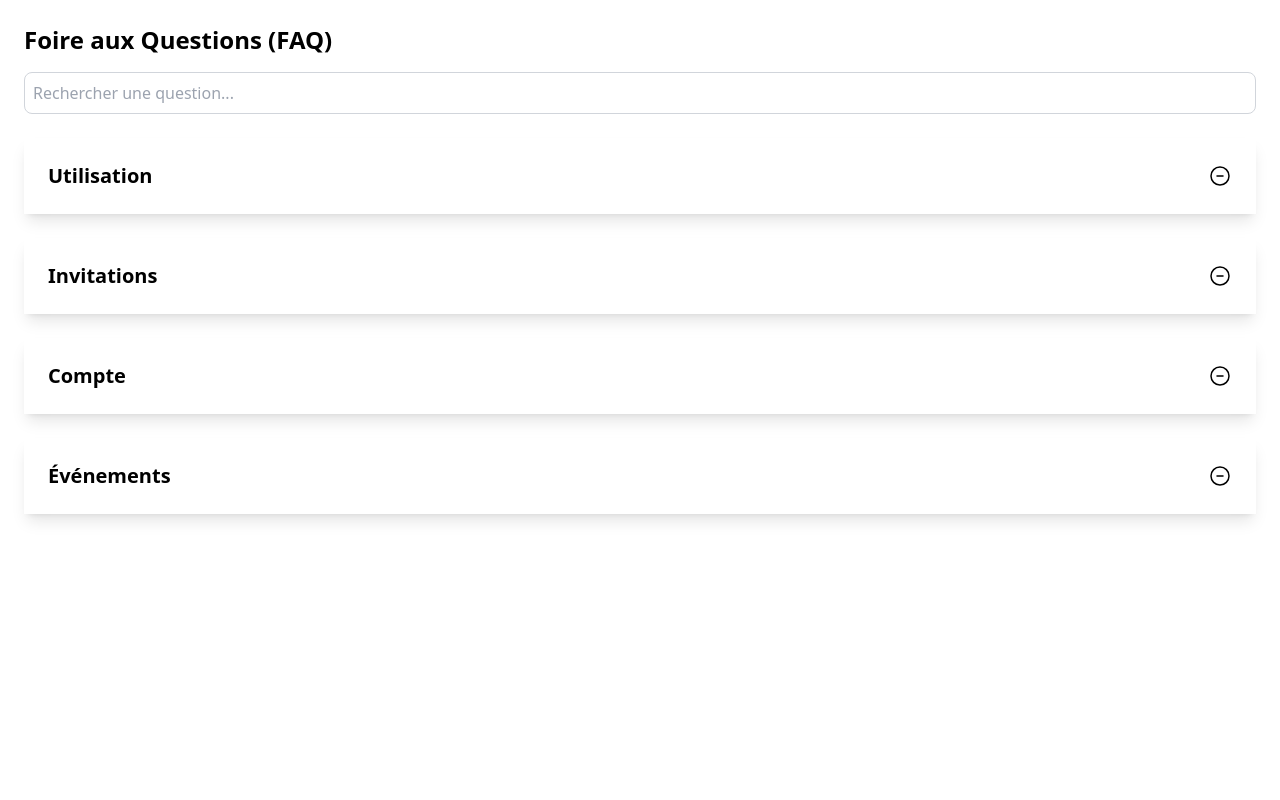
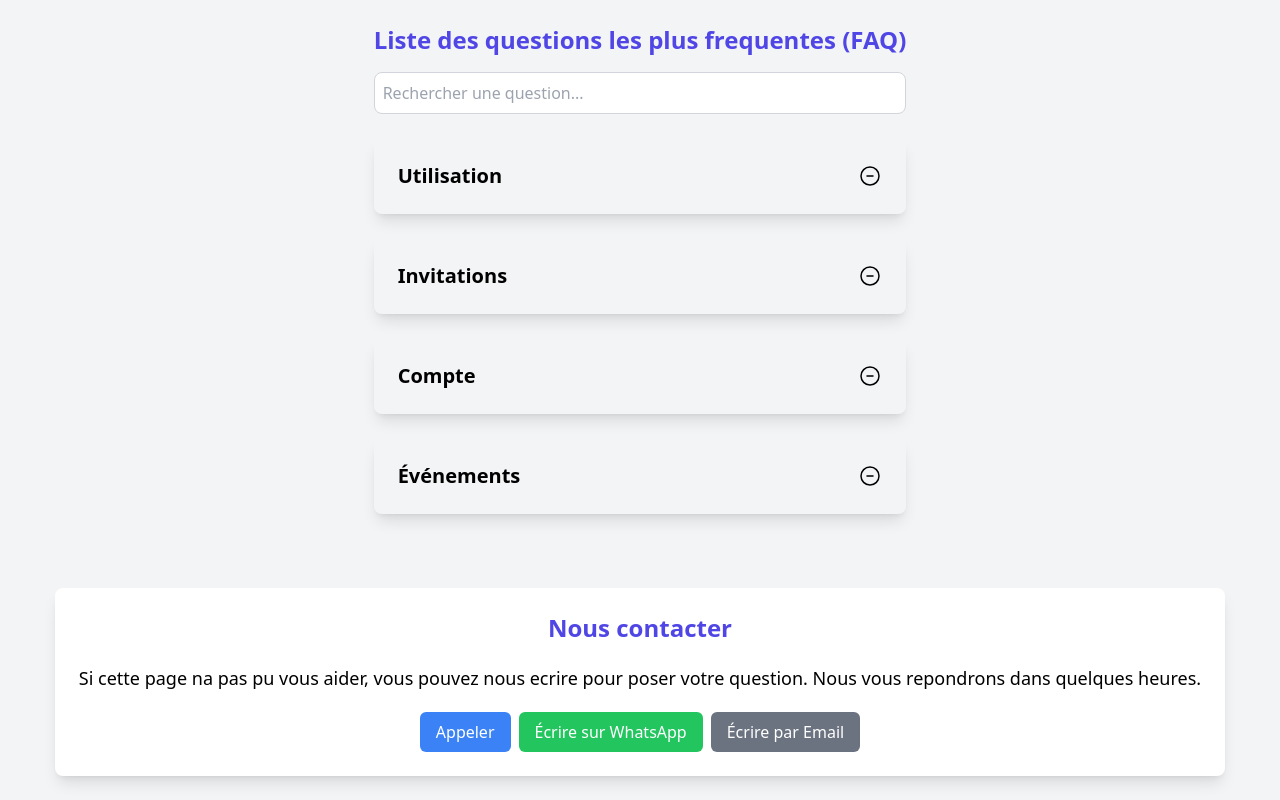
Before and after one commit to billy-java/soirie, a React (Vite) app: page /faq in a window 1280 px wide. Built offline with nearby package versions, Linux system fonts and the light colour scheme.

Commit message:
first commit

```diff
--- a/package.json
+++ b/package.json
@@ -14,6 +14,7 @@
     "@reduxjs/toolkit": "^2.5.0",
     "@types/react-redux": "^7.1.34",
     "@types/react-router-dom": "^5.3.3",
+    "fuse.js": "^7.0.0",
     "react": "^18.3.1",
     "react-dom": "^18.3.1",
     "react-hook-form": "^7.54.2",
--- a/src/components/DepensesSection.tsx
+++ b/src/components/DepensesSection.tsx
@@ -184,7 +184,7 @@ const SectionDepenses: React.FC<DepensesProps> = ({
             {data.modifier?.id === depense.id ? (
               <form
                 onSubmit={validerModification}
-                className="flex flex-wrap gap-2 mr-4">
+                className="flex flex-wrap flex-grow gap-2 mr-4">
                 <input
                   type="text"
                   value={data.modifier?.nom || ''}
--- a/src/components/TachesSection.tsx
+++ b/src/components/TachesSection.tsx
@@ -156,7 +156,7 @@ const TachesSection: React.FC<TachesProps> = ({ tachesProps = [] }) => {
             {data.modifier?.id === tache.id ? (
               <form
                 onSubmit={validerModification}
-                className="flex flex-wrap gap-2 mr-4">
+                className="flex flex-wrap flex-grow gap-2 mr-4">
                 <input
                   type="text"
                   value={data.modifier?.titre || ''}
--- a/src/pages/evenements/menu/Faq.tsx
+++ b/src/pages/evenements/menu/Faq.tsx
@@ -2,6 +2,7 @@ import { useState } from 'react';
 import { faqData } from '../../../lib/localDB';
 import { iconsListe } from '../../../lib/iconsListe';
 import { IFaq } from '../../../lib/interfaces/entites';
+import Fuse from 'fuse.js';
 
 const Faq = () => {
   const [searchQuery, setSearchQuery] = useState(''); // Recherche dynamique
@@ -13,25 +14,39 @@ const Faq = () => {
     // TODO: Ajouter la logique pour stocker ou traiter les feedbacks.
   };
 
+  // Configuration de Fuse.js pour une recherche fuzzy
+  const fuse = new Fuse(faqData, {
+    keys: ['question', 'reponse'], // Champs à inclure dans la recherche
+    threshold: 0.3, // Plus la valeur est basse, plus la recherche est stricte
+    includeScore: false,
+    ignoreLocation: true,
+  });
+
   // Filtre des FAQs basé sur la recherche
-  const filteredFaqs = faqData.filter(
-    (faq) =>
-      faq.question.toLowerCase().includes(searchQuery.toLowerCase()) ||
-      faq.reponse.toLowerCase().includes(searchQuery.toLowerCase())
-  );
+  const filteredFaqs = searchQuery
+    ? fuse.search(searchQuery).map((result) => result.item)
+    : faqData;
 
-  // Groupement des FAQs par catégorie après filtrage
-  const groupedFaqs = filteredFaqs.reduce((acc, faq) => {
+  // Groupement des FAQs par catégorie après filtrage (uniquement si pas de recherche)
+  const groupedFaqs = searchQuery
+    ? {}
+    : faqData.reduce(
+        (acc, faq) => {
           if (!acc[faq.categorie]) {
             acc[faq.categorie] = [];
           }
           acc[faq.categorie].push(faq);
           return acc;
-  }, {} as Record<string, IFaq[]>);
+        },
+        {} as Record<string, IFaq[]>
+      );
 
   return (
-    <div className="p-6">
-      <h1 className="text-2xl font-bold mb-4">Foire aux Questions (FAQ)</h1>
+    <div className="p-6 bg-gray-100 h-screen flex flex-col items-center">
+      <section className="flex-grow">
+        <h1 className="text-2xl text-indigo-600 font-bold mb-4">
+          Liste des questions les plus frequentes (FAQ)
+        </h1>
 
         {/* Barre de Recherche */}
         <div className="mb-6">
@@ -45,12 +60,44 @@ const Faq = () => {
         </div>
 
         <div className="space-y-6">
-        {/* Affichage des catégories uniquement si elles ont des résultats */}
-        {Object.keys(groupedFaqs).length > 0 ? (
+          {/* Résultats de recherche */}
+          {searchQuery ? (
+            filteredFaqs.length > 0 ? (
+              <div className="space-y-4">
+                {filteredFaqs.map((faq) => (
+                  <div
+                    key={faq.id}
+                    className="shadow-lg p-4 rounded-lg bg-white border border-gray-100">
+                    <h3 className="font-semibold text-lg text-indigo-600">
+                      {faq.question}
+                    </h3>
+                    <p className="mt-2 text-gray-700">{faq.reponse}</p>
+                    <div className="mt-2 flex gap-4">
+                      <button
+                        onClick={() => handleFeedback(faq.id, 'helpful')}
+                        className="text-green-600 underline">
+                        Utile
+                      </button>
+                      <button
+                        onClick={() => handleFeedback(faq.id, 'notHelpful')}
+                        className="text-red-600 underline">
+                        Pas utile
+                      </button>
+                    </div>
+                  </div>
+                ))}
+              </div>
+            ) : (
+              <p className="text-gray-500">
+                Aucune question trouvée pour votre recherche.
+              </p>
+            )
+          ) : (
+            // Affichage des catégories uniquement si pas de recherche
             Object.keys(groupedFaqs).map((categorie) => (
               <section key={categorie}>
                 <h2
-                className="text-xl shadow-lg p-6 font-semibold mb-2 flex flex-nowrap items-center space-x-2 cursor-pointer"
+                  className=" rounded-lg text-xl shadow-lg p-6 font-semibold mb-2 flex flex-nowrap items-center space-x-2 cursor-pointer"
                   onClick={() =>
                     setActiveCategory((prev) =>
                       prev === categorie ? null : categorie
@@ -110,10 +157,37 @@ const Faq = () => {
                 )}
               </section>
             ))
-        ) : (
-          <p className="text-gray-500">Aucune question trouvée pour votre recherche.</p>
           )}
         </div>
+      </section>
+
+      <section className="bg-white shadow-lg mt-6 p-6 rounded-lg gap-5 flex flex-col items-center">
+        <h2 className="text-2xl text-indigo-600  font-semibold text-center">
+          Nous contacter
+        </h2>
+        <p className="text-lg">
+          Si cette page na pas pu vous aider, vous pouvez nous ecrire pour poser
+          votre question. Nous vous repondrons dans quelques heures.
+        </p>
+        <div className="flex flex-wrap items-center gap-2 w-fit">
+          {/* Boutons pour appeler et envoyer un message */}
+          <a
+            href={`tel:+49000000`} // Numéro allemand
+            className="bg-blue-500 text-white px-4 py-2 rounded-md hover:bg-blue-600 w-fit h-10">
+            Appeler
+          </a>
+          <a
+            href={`https://wa.me/49000000000000`} // Lien WhatsApp
+            className="bg-green-500 text-white px-4 py-2 rounded-md hover:bg-green-600 w-fit h-10">
+            Écrire sur WhatsApp
+          </a>
+          <a
+            href={`mailto:00000000000`} // Lien pour email
+            className="bg-gray-500 text-white px-4 py-2 rounded-md hover:bg-gray-600 w-fit h-10">
+            Écrire par Email
+          </a>
+        </div>
+      </section>
     </div>
   );
 };
```
Also changed, not shown: 1 other file (tests, documents, lock files or other folders). Lines whose indentation alone changed are shown as unchanged.
